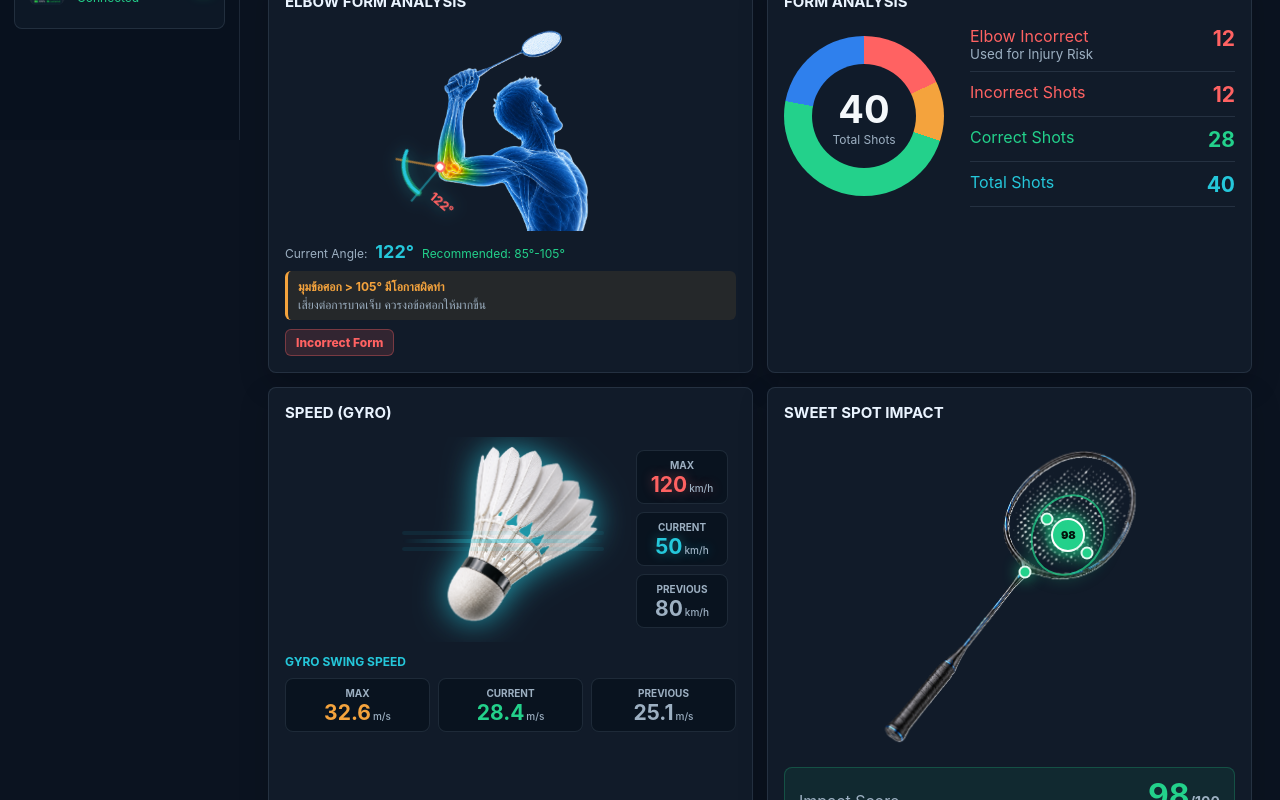
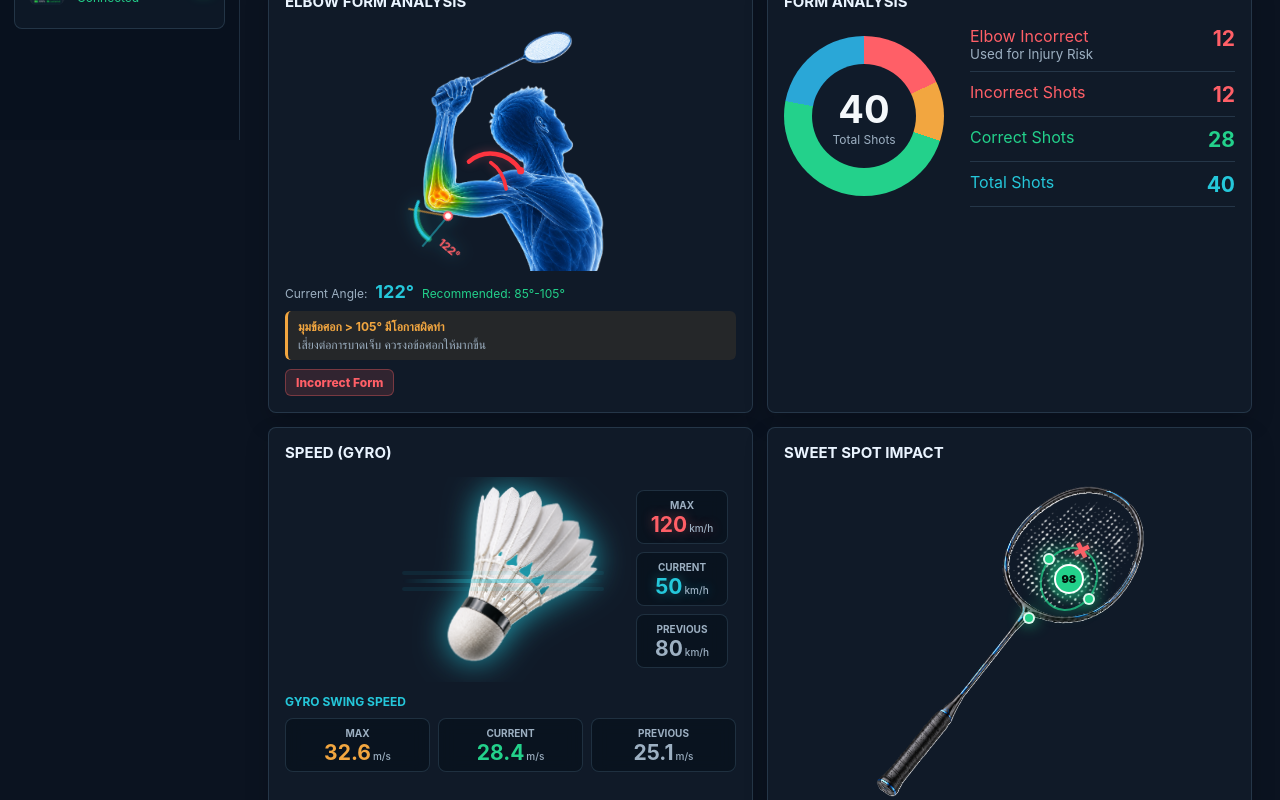
Before and after one commit to Anuwry/level2_hack3_dashboard, a React (Vite) app: page / in a window 1280 px wide. Shown: the part 660-1460 px from the top of the page. Built offline with nearby package versions, Linux system fonts and the light colour scheme.

Commit message:
Align elbow and sweet spot overlays

```diff
--- a/src/App.css
+++ b/src/App.css
@@ -3,16 +3,16 @@
   --surface: #111b29;
   --surface-strong: #152031;
   --surface-soft: rgba(255, 255, 255, 0.04);
-  --line: rgba(200, 229, 255, 0.11);
+  --line: rgba(132, 180, 214, 0.18);
   --text: #f4f8fb;
   --muted: #9db0c2;
-  --blue: #2f80ed;
+  --blue: #2aa7d7;
   --cyan: #25c7da;
   --green: #23d18b;
-  --orange: #f4a33d;
-  --red: #ff6262;
-  --violet: #8e6cff;
-  --shadow: 0 12px 30px rgba(0, 0, 0, 0.18);
+  --orange: #f2a640;
+  --red: #ff5f67;
+  --violet: #64a6ff;
+  --shadow: 0 10px 24px rgba(0, 0, 0, 0.16);
 }
 
 * {
@@ -254,7 +254,7 @@ a {
 .card {
   border: 1px solid var(--line);
   border-radius: 8px;
-  background: #111b29;
+  background: #101a28;
   box-shadow: var(--shadow);
 }
 
@@ -370,56 +370,90 @@ a {
 .elbowVisual {
   position: relative;
   display: grid;
-  min-height: 190px;
+  min-height: 228px;
   place-items: center;
+  overflow: hidden;
 }
 
-.elbowArc {
+.elbowImage {
+  display: block;
+  width: min(82%, 440px);
+  max-height: 245px;
+  object-fit: contain;
+}
+
+.elbowGauge {
   position: absolute;
-  left: 22%;
-  bottom: 4%;
-  width: 112px;
-  height: 112px;
+  left: 25%;
+  bottom: 2%;
+  width: 100px;
+  height: 100px;
   pointer-events: none;
   transform: scaleX(-1) scaleY(-1) rotate(40deg);
   filter: drop-shadow(0 0 8px rgba(37, 199, 218, 0.45));
 }
 
-.elbowArc path {
+.elbowGauge path {
   fill: none;
   stroke: rgba(37, 199, 218, 0.48);
   stroke-width: 2;
 }
 
-.elbowArc .warningLine {
+.elbowGauge .warningLine {
   stroke: rgba(244, 163, 61, 0.62);
 }
 
-.elbowArc .recommendedArc {
+.elbowGauge .recommendedArc {
   stroke: rgba(35, 209, 139, 0.5);
   stroke-width: 6;
   stroke-linecap: round;
 }
 
-.elbowArc .currentArc {
+.elbowGauge .currentArc {
   stroke: var(--cyan);
   stroke-width: 3;
   stroke-linecap: round;
 }
 
-.elbowArc .jointOuter {
+.elbowGauge .jointOuter {
   fill: var(--red);
 }
 
-.elbowArc .jointInner {
+.elbowGauge .jointInner {
   fill: #fff;
 }
 
-.elbowArc text {
+.elbowGauge text {
   fill: var(--red);
   font-size: 11px;
   font-weight: 850;
   transform: scale(-1, -1) translate(-100px, -50px);
+}
+
+.elbowArmArc {
+  position: absolute;
+  left: 37%;
+  top: 42%;
+  width: 92px;
+  height: 78px;
+  overflow: visible;
+  pointer-events: none;
+  filter: drop-shadow(0 0 5px rgba(255, 95, 103, 0.36));
+}
+
+.elbowArmArc path {
+  fill: none;
+  stroke: #ff343f;
+  stroke-width: 5;
+  stroke-linecap: round;
+}
+
+.elbowArmArc .armArcInner {
+  stroke-width: 4;
+}
+
+.elbowArmArc circle {
+  fill: #ff343f;
 }
 
 .elbowInfo {
@@ -677,13 +711,13 @@ a {
 .sweetSpotStage {
   position: relative;
   display: grid;
-  min-height: 320px;
+  min-height: 300px;
   place-items: center;
 }
 
 .sweetRacket {
   position: relative;
-  width: min(100%, 310px);
+  width: min(100%, 330px);
   aspect-ratio: 1 / 1;
 }
 
@@ -697,10 +731,10 @@ a {
 
 .sweetZone {
   position: absolute;
-  left: 69%;
-  top: 30%;
-  width: 72px;
-  height: 84px;
+  left: 68%;
+  top: 31%;
+  width: 56px;
+  height: 66px;
   border: 2px solid rgba(35, 209, 139, 0.75);
   border-radius: 50%;
   background: radial-gradient(circle, rgba(35, 209, 139, 0.2), rgba(35, 209, 139, 0.02) 62%, transparent 70%);
@@ -712,8 +746,8 @@ a {
 .hitDot {
   position: absolute;
   display: grid;
-  width: 13px;
-  height: 13px;
+  width: 12px;
+  height: 12px;
   place-items: center;
   color: #04120b;
   font-size: 0;
@@ -726,11 +760,23 @@ a {
 }
 
 .hitDot.current {
-  width: 34px;
-  height: 34px;
+  width: 30px;
+  height: 30px;
   font-size: 11px;
   border-color: #fff;
   animation: sweetPulse 1.6s ease-in-out infinite;
+}
+
+.missMark {
+  position: absolute;
+  left: 72%;
+  top: 22%;
+  color: var(--red);
+  font-size: 26px;
+  font-weight: 900;
+  line-height: 1;
+  transform: translate(-50%, -50%) rotate(18deg);
+  text-shadow: 0 0 8px rgba(255, 95, 103, 0.4);
 }
 
 .sweetScore {
@@ -738,9 +784,9 @@ a {
   gap: 6px;
   margin-top: 10px;
   padding: 12px 14px;
-  border: 1px solid rgba(35, 209, 139, 0.24);
+  border: 1px solid rgba(37, 199, 218, 0.26);
   border-radius: 8px;
-  background: rgba(35, 209, 139, 0.08);
+  background: rgba(37, 199, 218, 0.07);
 }
 
 .sweetScore div {
--- a/src/App.jsx
+++ b/src/App.jsx
@@ -89,10 +89,10 @@ const gyroStats = [
 ]
 
 const sweetSpotHits = [
-  { id: 1, x: 69, y: 30, score: 98, current: true },
+  { id: 1, x: 68, y: 31, score: 98, current: true },
   { id: 2, x: 62, y: 25, score: 86 },
-  { id: 3, x: 75, y: 36, score: 82 },
-  { id: 4, x: 55, y: 42, score: 68 },
+  { id: 3, x: 74, y: 37, score: 82 },
+  { id: 4, x: 56, y: 43, score: 68 },
 ]
 
 function Sidebar() {
@@ -194,8 +194,8 @@ function ElbowAnalysis() {
   return (
     <>
       <div className="elbowVisual">
-        <img className="panelImage compact" src={asset('elbows.png')} alt="Elbow form analysis" />
-        <svg className="elbowArc" viewBox="0 0 100 100" aria-hidden="true">
+        <img className="elbowImage" src={asset('elbows.png')} alt="Elbow form analysis" />
+        <svg className="elbowGauge" viewBox="0 0 100 100" aria-hidden="true">
           <path d="M 50 50 L 50 10" />
           <path d="M 50 50 L 85 30" className="warningLine" />
           <path d="M 50 20 A 30 30 0 0 1 78 35" className="recommendedArc" />
@@ -203,6 +203,11 @@ function ElbowAnalysis() {
           <circle cx="50" cy="50" r="5" className="jointOuter" />
           <circle cx="50" cy="50" r="3" className="jointInner" />
           <text x="60" y="28">122°</text>
+        </svg>
+        <svg className="elbowArmArc" viewBox="0 0 100 86" aria-hidden="true">
+          <path className="armArcOuter" d="M 18 36 C 34 22 61 24 75 46" />
+          <path className="armArcInner" d="M 42 37 C 51 43 57 53 59 66" />
+          <circle cx="75" cy="46" r="4" />
         </svg>
       </div>
       <div className="elbowInfo">
@@ -259,6 +264,7 @@ function SweetSpotImpact() {
         <div className="sweetRacket">
           <img src={asset('racket.png')} alt="Racket sweet spot" />
           <div className="sweetZone" aria-hidden="true" />
+          <span className="missMark" aria-hidden="true">×</span>
           {sweetSpotHits.map((hit) => (
             <span
               className={`hitDot ${hit.current ? 'current' : ''}`}
```
